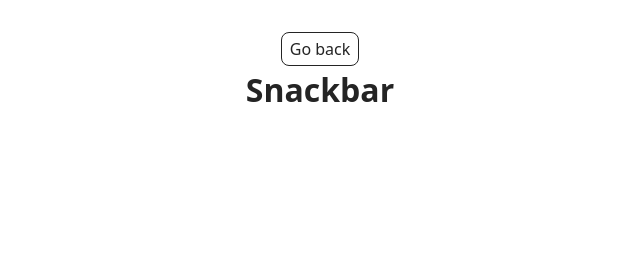
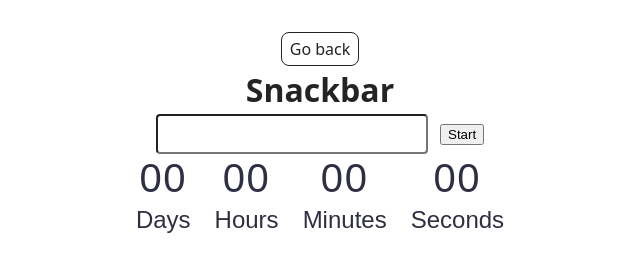
Before and after one commit to ArtemSlon/goit-js-hw-10, a website built with Vite: page src/2-snackbar.html in a window 1280 px wide. Shown: the whole page, without its empty margins (320-960 px from the left). Built offline with nearby package versions, Linux system fonts and the light colour scheme.

Commit message:
almost and timer

```diff
--- a/package.json
+++ b/package.json
@@ -17,6 +17,8 @@
   "author": "Alexander Repeta <alexander.repeta@gmail.com>",
   "license": "ISC",
   "dependencies": {
+    "flatpickr": "^4.6.13",
+    "izitoast": "^1.4.0",
     "vite-plugin-full-reload": "^1.2.0",
     "vite-plugin-html-inject": "^1.1.2"
   }
--- a/src/2-snackbar.html
+++ b/src/2-snackbar.html
@@ -13,6 +13,26 @@
         <a class="back-link" href="./index.html">Go back</a>
         <h1 class="main-title">Snackbar</h1>
       </div>
+      <input type="text" id="datetime-picker" />
+<button type="button" data-start>Start</button>
+<div class="timer">
+  <div class="field">
+    <span class="value" data-days>00</span>
+    <span class="label">Days</span>
+  </div>
+  <div class="field">
+    <span class="value" data-hours>00</span>
+    <span class="label">Hours</span>
+  </div>
+  <div class="field">
+    <span class="value" data-minutes>00</span>
+    <span class="label">Minutes</span>
+  </div>
+  <div class="field">
+    <span class="value" data-seconds>00</span>
+    <span class="label">Seconds</span>
+  </div>
+</div>
     </main>
 
     <script type="module" src="./js/2-snackbar.js"></script>
--- a/src/css/timer.css
+++ b/src/css/timer.css
@@ -0,0 +1,46 @@
+#datetime-picker{
+box-sizing: border-box;
+width: 272px;
+height: 40px;
+padding: 8px 16px;
+border-radius: 4px;
+margin-right: 8px;
+font-family: "Montserrat", sans-serif;
+font-weight: 400;
+font-size: 16px;
+line-height: 1.5;
+letter-spacing: 0.04em;
+color: #2e2f42;
+}
+.start-btn {
+border-radius: 8px;
+padding: 8px 16px;
+width: 75px;
+height: 40px;
+}
+.timer{
+display: flex;
+gap: 24px;
+justify-content: center;
+}
+.field{
+width: auto;
+height: 72px;
+display: flex;
+flex-direction: column;
+}
+.value{
+font-family: "Montserrat", sans-serif;
+font-weight: 400;
+font-size: 40px;
+line-height: 1.2;
+letter-spacing: 0.04em;
+color: #2e2f42;
+}
+.label{
+font-family: "Montserrat", sans-serif;
+font-weight: 400;
+font-size: 24px;
+line-height: 1.5;
+color: #2e2f42;
+}
```
Also changed, not shown: src/1-timer.html (+21 -0 lines), src/js/1-timer.js (+91 -0 lines), 1 other file.
